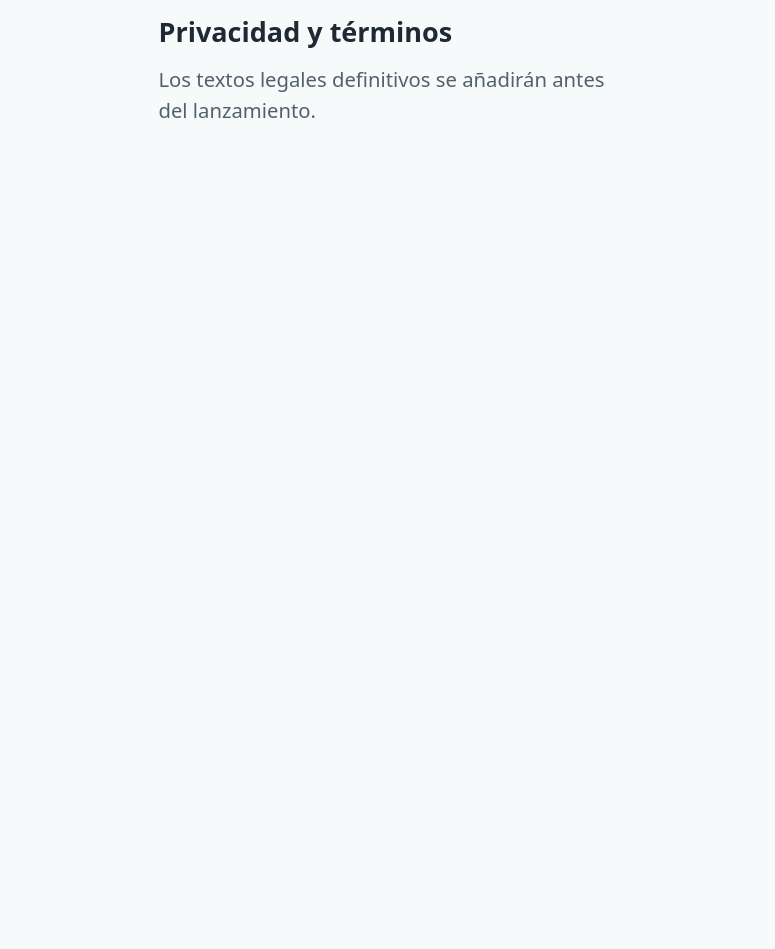
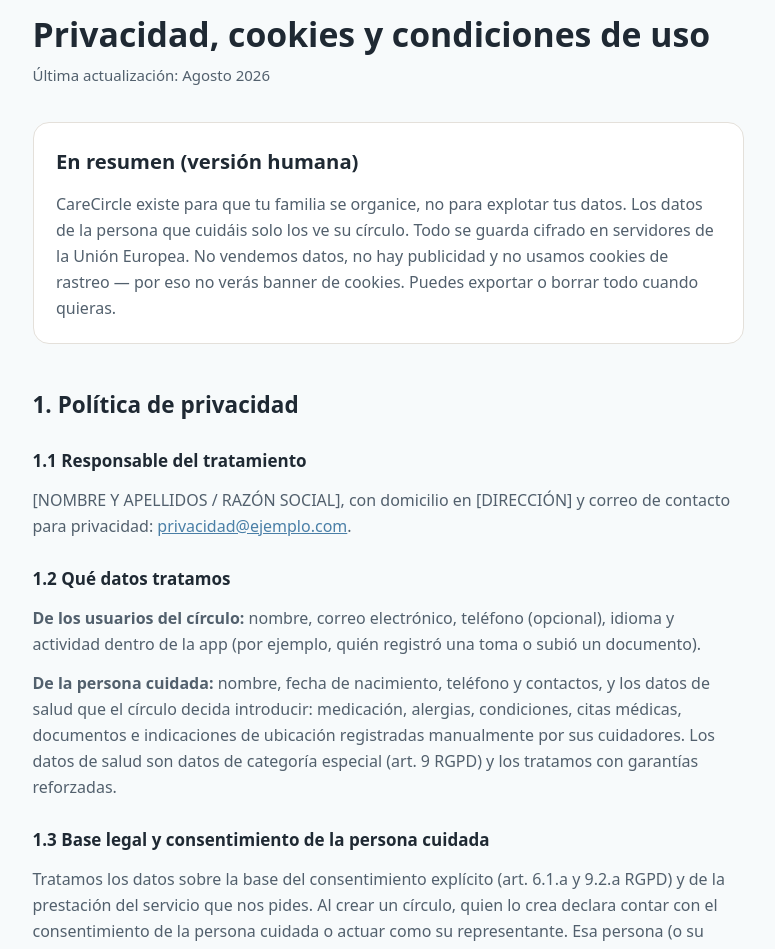
Before and after one commit to paparrina/Carecircle, a Next.js app: page /legal in a window 1280 px wide. Shown: the part 40-989 px from the top of the page, without its empty margins (252-1027 px from the left). Before the commit the page ends 800 px from the top, so only its background shows below. Built offline with nearby package versions, Linux system fonts and the light colour scheme; no server answers.

Commit message:
privacidad y textos legales

```diff
--- a/messages/en.json
+++ b/messages/en.json
@@ -317,7 +317,9 @@
     "open": "Open",
     "delete": "Delete",
     "confirmDelete": "Delete \"{name}\"? This cannot be undone.",
-    "viewerNote": "Your role is view-only: you can open documents but not upload them."
+    "viewerNote": "Your role is view-only: you can open documents but not upload them.",
+    "trustNote": "🔒 Private and encrypted: only your circle's members can see this document. Stored on EU servers, and you can delete it anytime.",
+    "trustShort": "🔒 Only your circle can see these documents."
   },
   "wall": {
     "title": "Family wall",
--- a/messages/es.json
+++ b/messages/es.json
@@ -317,7 +317,9 @@
     "open": "Abrir",
     "delete": "Eliminar",
     "confirmDelete": "¿Eliminar \"{name}\"? Esta acción no se puede deshacer.",
-    "viewerNote": "Tu rol es de solo lectura: puedes abrir documentos, pero no subirlos."
+    "viewerNote": "Tu rol es de solo lectura: puedes abrir documentos, pero no subirlos.",
+    "trustNote": "🔒 Privado y cifrado: solo los miembros de tu círculo pueden ver este documento. Se guarda en servidores de la Unión Europea y puedes eliminarlo cuando quieras.",
+    "trustShort": "🔒 Solo tu círculo puede ver estos documentos."
   },
   "wall": {
     "title": "Muro familiar",
--- a/src/app/(public)/legal/page.tsx
+++ b/src/app/(public)/legal/page.tsx
@@ -1,11 +1,197 @@
-import { getTranslations } from "next-intl/server";
+/* Página legal de CareCircle: privacidad + cookies + términos.
+   PLANTILLA seria adaptada a la app. Antes del lanzamiento comercial,
+   revísala con un abogado y rellena los datos del responsable. */
 
-export default async function LegalPage() {
-  const t = await getTranslations("legal");
+const UPDATED = "Agosto 2026";
+
+function H2({ children }: { children: React.ReactNode }) {
+  return <h2 className="mt-10 text-xl font-semibold text-ink">{children}</h2>;
+}
+function H3({ children }: { children: React.ReactNode }) {
   return (
-    <main className="mx-auto max-w-md px-5 py-12">
-      <h1 className="text-2xl font-semibold text-ink">{t("title")}</h1>
-      <p className="mt-3 text-lg text-ink-secondary">{t("text")}</p>
+    <h3 className="mt-6 text-[17px] font-semibold text-ink">{children}</h3>
+  );
+}
+function P({ children }: { children: React.ReactNode }) {
+  return (
+    <p className="mt-3 text-[16px] leading-relaxed text-ink-secondary">
+      {children}
+    </p>
+  );
+}
+
+export default function LegalPage() {
+  return (
+    <main className="mx-auto max-w-2xl px-5 py-12">
+      <h1 className="text-3xl font-semibold text-ink">
+        Privacidad, cookies y condiciones de uso
+      </h1>
+      <p className="mt-2 text-[15px] text-ink-secondary">
+        Última actualización: {UPDATED}
+      </p>
+
+      <section
+        id="resumen"
+        className="mt-8 rounded-lg border border-line bg-surface p-5"
+      >
+        <h2 className="text-lg font-semibold text-ink">
+          En resumen (versión humana)
+        </h2>
+        <P>
+          CareCircle existe para que tu familia se organice, no para explotar
+          tus datos. Los datos de la persona que cuidáis solo los ve su
+          círculo. Todo se guarda cifrado en servidores de la Unión Europea.
+          No vendemos datos, no hay publicidad y no usamos cookies de rastreo
+          — por eso no verás banner de cookies. Puedes exportar o borrar todo
+          cuando quieras.
+        </P>
+      </section>
+
+      <H2>1. Política de privacidad</H2>
+
+      <H3>1.1 Responsable del tratamiento</H3>
+      <P>
+        [NOMBRE Y APELLIDOS / RAZÓN SOCIAL], con domicilio en [DIRECCIÓN] y
+        correo de contacto para privacidad:{" "}
+        <a
+          className="text-primary underline"
+          href="mailto:privacidad@ejemplo.com"
+        >
+          privacidad@ejemplo.com
+        </a>
+        .
+      </P>
+
+      <H3>1.2 Qué datos tratamos</H3>
+      <P>
+        <b>De los usuarios del círculo:</b> nombre, correo electrónico,
+        teléfono (opcional), idioma y actividad dentro de la app (por ejemplo,
+        quién registró una toma o subió un documento).
+      </P>
+      <P>
+        <b>De la persona cuidada:</b> nombre, fecha de nacimiento, teléfono y
+        contactos, y los datos de salud que el círculo decida introducir:
+        medicación, alergias, condiciones, citas médicas, documentos e
+        indicaciones de ubicación registradas manualmente por sus cuidadores.
+        Los datos de salud son datos de categoría especial (art. 9 RGPD) y los
+        tratamos con garantías reforzadas.
+      </P>
+
+      <H3>1.3 Base legal y consentimiento de la persona cuidada</H3>
+      <P>
+        Tratamos los datos sobre la base del consentimiento explícito (art.
+        6.1.a y 9.2.a RGPD) y de la prestación del servicio que nos pides. Al
+        crear un círculo, quien lo crea declara contar con el consentimiento
+        de la persona cuidada o actuar como su representante. Esa persona (o
+        su representante) puede ejercer en cualquier momento los derechos del
+        punto 1.7, incluida la retirada del consentimiento y la eliminación
+        de todos sus datos.
+      </P>
+
+      <H3>1.4 Para qué NO usamos tus datos</H3>
+      <P>
+        No los vendemos ni cedemos a terceros con fines comerciales. No hay
+        publicidad ni perfilado publicitario. No se usan para entrenar
+        sistemas de inteligencia artificial. Nadie ajeno a tu círculo puede
+        ver la información: el acceso se controla fila a fila en la propia
+        base de datos (Row Level Security) según el rol de cada miembro.
+      </P>
+
+      <H3>1.5 Dónde se guardan y quién nos ayuda a prestar el servicio</H3>
+      <P>
+        Los datos se alojan cifrados en la Unión Europea. Encargados del
+        tratamiento con contrato de encargo (DPA): Supabase (base de datos y
+        archivos, región Fráncfort, Alemania), Vercel (infraestructura web,
+        funciones en la UE), Resend (envío de correos transaccionales como
+        invitaciones y avisos) y, si eliges iniciar sesión con Google, Google
+        Ireland Ltd. como proveedor de identidad. Los documentos se sirven
+        mediante enlaces firmados de corta duración, y los marcados como
+        sensibles solo son visibles para los roles autorizados del círculo.
+      </P>
+
+      <H3>1.6 Cuánto tiempo conservamos los datos</H3>
+      <P>
+        Mientras el círculo exista. Si eliminas un documento, una publicación
+        o un círculo completo, se borra de forma efectiva de nuestros
+        sistemas en un plazo máximo de 30 días (incluidas copias de
+        seguridad). Si eliminas tu cuenta, desaparecen tus datos personales;
+        el contenido esencial del círculo puede conservarse para el resto de
+        la familia si así lo decide la persona coordinadora.
+      </P>
+
+      <H3>1.7 Tus derechos</H3>
+      <P>
+        Acceso, rectificación, supresión, oposición, limitación y
+        portabilidad: escríbenos al correo de privacidad y responderemos en
+        un máximo de 30 días. Puedes pedir una copia exportada de los datos
+        del círculo. Si crees que no lo hacemos bien, puedes reclamar ante la
+        Agencia Española de Protección de Datos (aepd.es).
+      </P>
+
+      <H3>1.8 Seguridad</H3>
+      <P>
+        Cifrado en tránsito (TLS) y en reposo, control de acceso por roles
+        aplicado en la propia base de datos, registro de quién realiza cada
+        acción y enlaces temporales para los archivos. Ningún sistema es
+        infalible: si detectáramos una brecha que afecte a tus datos, te lo
+        notificaríamos conforme al RGPD.
+      </P>
+
+      <H2>2. Cookies</H2>
+      <P>
+        Usamos únicamente cookies técnicas estrictamente necesarias: las de
+        sesión de autenticación (para mantenerte dentro con seguridad) y una
+        cookie de preferencia de idioma. Estas cookies están exentas del
+        deber de consentimiento según la normativa vigente, y por eso no
+        mostramos banner de cookies. No usamos cookies de análisis,
+        publicidad ni rastreo de terceros. Si esto cambiara algún día,
+        actualizaríamos esta política y te pediríamos consentimiento antes.
+      </P>
+
+      <H2>3. Condiciones de uso</H2>
+
+      <H3>3.1 Qué es CareCircle (y qué no es)</H3>
+      <P>
+        CareCircle es una herramienta de organización familiar. No es un
+        producto sanitario, no ofrece consejo médico y no sustituye a
+        profesionales de la salud ni a servicios de emergencia. Los
+        recordatorios son una ayuda y pueden fallar o retrasarse: la
+        responsabilidad sobre la medicación y el cuidado corresponde siempre
+        a las personas cuidadoras. En una emergencia, llama al 112.
+      </P>
+
+      <H3>3.2 Tu cuenta y el contenido que subes</H3>
+      <P>
+        Eres responsable de la veracidad de los datos que introduces, de
+        contar con el consentimiento de la persona cuidada y de quienes
+        aparezcan en las fotos o documentos que subas, y de invitar al
+        círculo solo a personas de confianza. No está permitido usar la app
+        para fines ilícitos ni subir contenido que vulnere derechos de
+        terceros. Quien coordina el círculo puede retirar miembros y moderar
+        contenido.
+      </P>
+
+      <H3>3.3 Disponibilidad y cambios</H3>
+      <P>
+        Prestamos el servicio "tal cual", con la máxima diligencia pero sin
+        garantía de disponibilidad ininterrumpida. Podemos actualizar la app
+        y estas condiciones; si el cambio es relevante, te avisaremos dentro
+        de la aplicación. Puedes dejar de usar el servicio y borrar tus datos
+        en cualquier momento.
+      </P>
+
+      <H3>3.4 Ley aplicable</H3>
+      <P>
+        Legislación española y, para consumidores, los juzgados de tu
+        domicilio.
+      </P>
+
+      <p className="mt-12 rounded-md bg-warning-soft p-4 text-[14px] leading-relaxed text-ink">
+        ⚠️ Nota interna: este texto es una plantilla adaptada a CareCircle
+        para la fase de piloto. Antes del lanzamiento comercial, hazla
+        revisar por un profesional y completa los datos del responsable
+        (punto 1.1). Elimina este aviso al hacerlo.
+      </p>
     </main>
   );
 }
--- a/src/app/(public)/page.tsx
+++ b/src/app/(public)/page.tsx
@@ -69,6 +69,11 @@ export default async function LandingPage() {
       <p className="mt-auto pt-12 text-center text-[14px] leading-relaxed text-ink-secondary">
         {t("disclaimer")}
       </p>
+      <p className="mt-3 text-center text-[14px]">
+        <Link href="/legal" className="text-primary underline underline-offset-2">
+          Privacidad, cookies y condiciones
+        </Link>
+      </p>
     </main>
   );
 }
--- a/src/components/docs/docs-browser.tsx
+++ b/src/components/docs/docs-browser.tsx
@@ -142,6 +142,7 @@ export function DocsBrowser({
 
   return (
     <div className="flex flex-col gap-4">
+      <p className="-mt-2 text-[13.5px] text-ink-secondary">{t("trustShort")}</p>
       <div className="relative">
         <Search
           size={20}
@@ -278,6 +279,9 @@ export function DocsBrowser({
         title={t("uploadTitle")}
       >
         <div className="flex flex-col gap-4">
+          <p className="rounded-md bg-primary-soft px-3.5 py-2.5 text-[14px] leading-snug text-primary-dark">
+            {t("trustNote")}
+          </p>
           <input
             ref={fileRef}
             type="file"
```
Also changed, not shown: src/app/(app)/app/new/page.tsx (+9 -1 lines).
